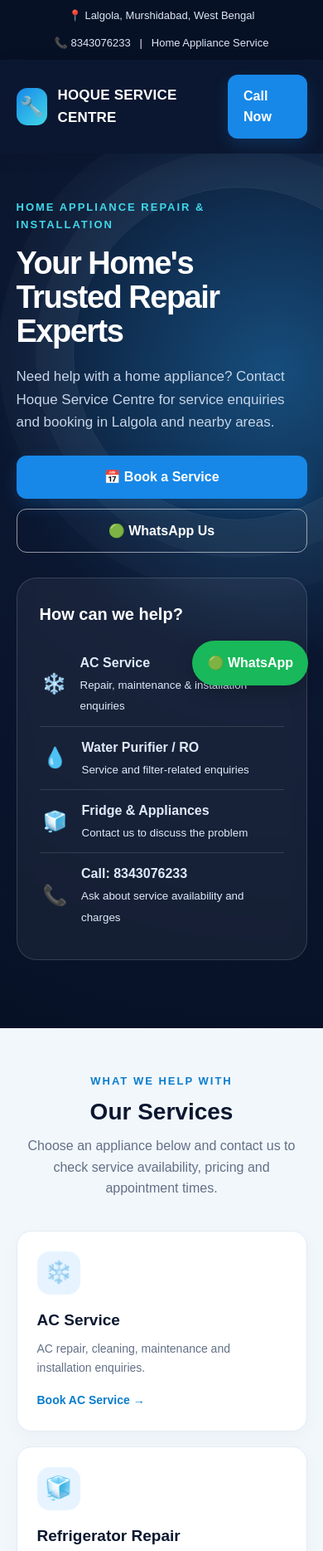
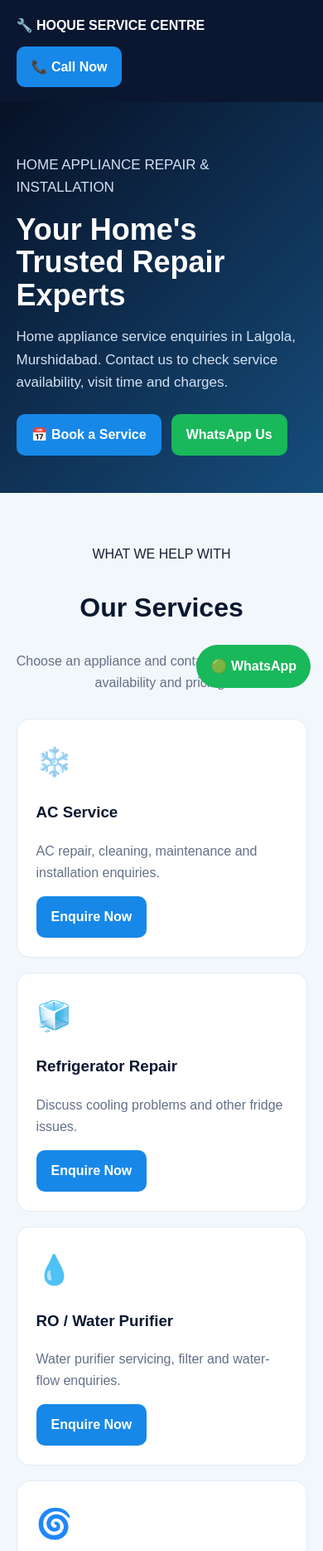
Before and after one commit to parvejhoque374-a11y/Hoque-Service-Center, a plain HTML site: page index.html in a window 390 px wide. Shown: the top 1869 px of the page at 83% size. Drawn offline with Linux system fonts and the light colour scheme.

Commit message:
Revise index.html for improved layout and content
Updated the layout and content of the index.html file, including changes to styles, sections, and service descriptions.

```diff
--- a/index.html
+++ b/index.html
@@ -1,168 +1,178 @@
+
 <!DOCTYPE html>
 <html lang="en">
 <head>
   <meta charset="UTF-8">
   <meta name="viewport" content="width=device-width, initial-scale=1">
-  <meta name="description" content="Hoque Service Centre offers home appliance repair and installation services in Lalgola, Murshidabad. Call or WhatsApp to enquire.">
-  <meta name="theme-color" content="#0b1730">
   <title>Hoque Service Centre | Home Appliance Repair</title>
   <style>
-    :root{--navy:#0b1730;--blue:#1788e8;--cyan:#41d7e8;--ink:#172033;--muted:#637087;--pale:#f2f7fc;--white:#fff}
-    *{box-sizing:border-box} html{scroll-behavior:smooth}
-    body{margin:0;font-family:Arial,Helvetica,sans-serif;color:var(--ink);line-height:1.6;background:#fff}
-    a{text-decoration:none;color:inherit}
-    .topbar{background:#071126;color:#dce7f6;font-size:13px;padding:9px 5%;display:flex;justify-content:space-between;gap:12px;flex-wrap:wrap}
-    header{background:var(--navy);color:#fff;padding:18px 5%;display:flex;align-items:center;justify-content:space-between;gap:20px;position:sticky;top:0;z-index:10;box-shadow:0 5px 18px #06102725}
-    .brand{display:flex;align-items:center;gap:12px;font-weight:800;font-size:20px;letter-spacing:.2px}
-    .logo{width:45px;height:45px;border-radius:13px;background:linear-gradient(135deg,var(--blue),var(--cyan));display:grid;place-items:center;font-size:23px}
-    nav{display:flex;gap:23px;align-items:center;font-size:14px;color:#e4ecf7}
-    .btn{display:inline-flex;align-items:center;justify-content:center;gap:8px;border-radius:12px;padding:13px 19px;font-weight:700;border:0;cursor:pointer;transition:.2s}
-    .btn-primary{background:var(--blue);color:#fff;box-shadow:0 8px 20px #1788e833}
-    .btn-primary:hover{background:#0876d2;transform:translateY(-1px)}
-    .btn-outline{border:1px solid #ffffff8c;color:#fff}
-    .hero{background:radial-gradient(circle at 85% 25%,#164d7c 0,#0b1730 40%,#071126 100%);color:#fff;padding:76px 5% 82px;overflow:hidden;position:relative}
-    .hero:after{content:"";position:absolute;width:400px;height:400px;border:1px solid #ffffff18;border-radius:50%;right:-100px;top:40px;box-shadow:0 0 0 45px #ffffff08,0 0 0 90px #ffffff05}
-    .hero-inner{max-width:1150px;margin:auto;position:relative;z-index:1;display:grid;grid-template-columns:1.2fr .8fr;gap:45px;align-items:center}
-    .eyebrow{color:var(--cyan);font-size:13px;font-weight:800;letter-spacing:2px;text-transform:uppercase}
-    h1{font-size:clamp(38px,5vw,62px);line-height:1.08;letter-spacing:-1.5px;margin:16px 0 20px}
-    .hero p{color:#c7d5e8;max-width:590px;font-size:17px;margin:0 0 27px}
-    .hero-actions{display:flex;gap:12px;flex-wrap:wrap}
-    .hero-card{background:#ffffff0e;border:1px solid #ffffff24;border-radius:24px;padding:27px;backdrop-filter:blur(8px)}
-    .hero-card h3{margin:0 0 18px;font-size:20px}
-    .quick{display:flex;gap:13px;align-items:center;padding:12px 0;border-bottom:1px solid #ffffff20;color:#e1eafa}
-    .quick:last-child{border-bottom:0}.quick-icon{font-size:24px;width:38px;text-align:center}
-    section{padding:70px 5%}.section-inner{max-width:1150px;margin:auto}
-    .section-title{text-align:center;max-width:690px;margin:0 auto 38px}
-    .section-title .eyebrow{color:#087dcc}
-    h2{font-size:clamp(28px,3vw,40px);line-height:1.15;margin:10px 0 12px;color:var(--navy)}
-    .section-title p{color:var(--muted);margin:0}
-    .services{background:var(--pale)}
-    .grid{display:grid;grid-template-columns:repeat(3,1fr);gap:18px}
-    .service{background:#fff;border:1px solid #e3ebf4;border-radius:18px;padding:24px;box-shadow:0 8px 25px #10274608}
-    .service-icon{height:52px;width:52px;border-radius:15px;background:#e7f4ff;display:grid;place-items:center;font-size:27px;margin-bottom:16px}
-    .service h3{margin:0 0 8px;color:var(--navy);font-size:19px}.service p{color:var(--muted);font-size:14px;margin:0 0 15px}
-    .text-link{color:#087dcc;font-weight:700;font-size:14px}
-    .about-grid{display:grid;grid-template-columns:1fr 1fr;gap:40px;align-items:center}
-    .about-panel{background:linear-gradient(135deg,#eaf7ff,#f4fbff);border-radius:24px;padding:32px}
-    .check{display:flex;gap:10px;margin:13px 0;color:#34435b}.check span{color:#087dcc;font-weight:900}
-    .booking{background:var(--navy);color:#fff}
-    .booking h2{color:#fff}.booking .section-title p{color:#c6d3e6}
-    .booking-box{max-width:800px;margin:auto;background:#fff;color:var(--ink);padding:28px;border-radius:22px}
+    *{box-sizing:border-box}
+    body{margin:0;font-family:Arial,sans-serif;color:#172033;line-height:1.6}
+    a{text-decoration:none}
+    header{background:#0b1730;color:white;padding:18px 5%;display:flex;align-items:center;justify-content:space-between;gap:12px;flex-wrap:wrap}
+    .brand{font-weight:bold;font-size:20px;color:white}
+    .btn{display:inline-block;padding:12px 18px;border-radius:10px;background:#1788e8;color:white;font-weight:bold}
+    .hero{background:linear-gradient(135deg,#071126,#164d7c);color:white;padding:65px 6%}
+    .hero h1{font-size:clamp(36px,6vw,58px);line-height:1.1;margin:15px 0}
+    .hero p{color:#d4e2f2;font-size:17px;max-width:600px}
+    .hero-actions{display:flex;gap:12px;flex-wrap:wrap;margin-top:25px}
+    section{padding:55px 6%}
+    h2{color:#0b1730;font-size:32px}
+    .intro{text-align:center;max-width:700px;margin:auto}
+    .services{background:#f2f7fc}
+    .grid{display:grid;grid-template-columns:repeat(3,1fr);gap:18px;margin-top:30px}
+    .card{background:white;padding:23px;border:1px solid #e3ebf4;border-radius:16px}
+    .icon{font-size:35px}
+    .card h3{color:#0b1730}
+    .card p,.muted{color:#637087}
+    .about{display:grid;grid-template-columns:1fr 1fr;gap:25px;align-items:center}
+    .panel{background:#eaf7ff;padding:25px;border-radius:18px}
+    .partner{background:linear-gradient(135deg,#071126,#103c63);color:white}
+    .partner-box{max-width:950px;margin:auto;padding:30px;border:1px solid #ffffff35;border-radius:20px}
+    .partner h2{color:white}
+    .partner p{color:#d4e2f2}
+    .tag{display:inline-block;padding:6px 12px;background:#d7f8ff;color:#06436b;border-radius:20px;font-size:12px;font-weight:bold}
+    .reviews{background:#f2f7fc}
+    .review{background:white;padding:22px;border-radius:15px;border:1px solid #e3ebf4}
+    .stars{color:#f4a900}
+    .booking{background:#0b1730;color:white}
+    .booking h2{color:white}
+    .formbox{max-width:800px;margin:auto;background:white;color:#172033;padding:25px;border-radius:18px}
     form{display:grid;grid-template-columns:1fr 1fr;gap:15px}
-    label{font-weight:700;font-size:13px;display:block;margin-bottom:6px}
-    input,select,textarea{width:100%;padding:13px 14px;border:1px solid #d9e2ed;border-radius:10px;font:inherit;background:#fff}
-    textarea{min-height:95px;resize:vertical}.full{grid-column:1/-1}
-    .small{font-size:12px;color:#66758a;margin-top:12px}
+    label{display:block;font-weight:bold;font-size:14px;margin-bottom:5px}
+    input,select,textarea{width:100%;padding:12px;border:1px solid #d9e2ed;border-radius:9px;font:inherit}
+    textarea{min-height:90px}
+    .full{grid-column:1/-1}
     .contact-grid{display:grid;grid-template-columns:repeat(3,1fr);gap:16px}
-    .contact-card{padding:24px;border:1px solid #e3ebf4;border-radius:18px;text-align:center}
-    .contact-card .service-icon{margin:0 auto 13px}
-    footer{background:#071126;color:#b8c6da;padding:25px 5%;text-align:center;font-size:13px}
-    .float-wa{position:fixed;right:18px;bottom:18px;background:#19b85a;color:#fff;padding:14px 18px;border-radius:50px;font-weight:800;box-shadow:0 8px 22px #0003;z-index:20}
-    @media(max-width:800px){nav{display:none}.hero-inner,.about-grid{grid-template-columns:1fr}.hero{padding-top:55px}.hero-card{max-width:500px}.grid{grid-template-columns:repeat(2,1fr)}.contact-grid{grid-template-columns:1fr}.topbar{justify-content:center}}
-    @media(max-width:520px){.grid{grid-template-columns:1fr}section{padding:54px 5%}.hero-inner{gap:30px}.brand{font-size:17px}.booking-box{padding:18px}form{grid-template-columns:1fr}.full{grid-column:auto}.hero-actions .btn{width:100%}}
+    .contact-card{text-align:center;border:1px solid #e3ebf4;border-radius:16px;padding:22px}
+    footer{background:#071126;color:#b8c6da;text-align:center;padding:25px}
+    .wa{position:fixed;right:15px;bottom:15px;background:#19b85a;color:white;padding:13px 17px;border-radius:40px;font-weight:bold;z-index:5}
+    @media(max-width:700px){.grid,.about,.contact-grid{grid-template-columns:1fr}.hero{padding:45px 5%}section{padding:45px 5%}form{grid-template-columns:1fr}.full{grid-column:auto}.brand{font-size:16px}}
   </style>
 </head>
 <body>
-  <div class="topbar"><span>📍 Lalgola, Murshidabad, West Bengal</span><span>📞 8343076233 &nbsp; | &nbsp; Home Appliance Service</span></div>
 <header>
-    <a class="brand" href="#home"><span class="logo">🔧</span><span>HOQUE SERVICE CENTRE</span></a>
-    <nav><a href="#home">Home</a><a href="#services">Services</a><a href="#about">About</a><a href="#booking">Book Service</a><a href="#contact">Contact</a></nav>
-    <a class="btn btn-primary" href="tel:+918343076233">Call Now</a>
+  <a class="brand" href="#home">🔧 HOQUE SERVICE CENTRE</a>
+  <a class="btn" href="tel:+918343076233">📞 Call Now</a>
 </header>
 
 <main>
 <section class="hero" id="home">
-      <div class="hero-inner">
+  <p>HOME APPLIANCE REPAIR & INSTALLATION</p>
+  <h1>Your Home's<br>Trusted Repair Experts</h1>
+  <p>Home appliance service enquiries in Lalgola, Murshidabad. Contact us to check service availability, visit time and charges.</p>
+  <div class="hero-actions">
+    <a class="btn" href="#booking">📅 Book a Service</a>
+    <a class="btn" style="background:#19b85a" href="https://wa.me/918343076233" target="_blank" rel="noopener">WhatsApp Us</a>
+  </div>
+</section>
+
+<section class="services" id="services">
+  <div class="intro">
+    <p>WHAT WE HELP WITH</p>
+    <h2>Our Services</h2>
+    <p class="muted">Choose an appliance and contact us to ask about availability and pricing.</p>
+  </div>
+  <div class="grid">
+    <div class="card"><div class="icon">❄️</div><h3>AC Service</h3><p>AC repair, cleaning, maintenance and installation enquiries.</p><a class="btn" href="#booking" data-service="AC Service">Enquire Now</a></div>
+    <div class="card"><div class="icon">🧊</div><h3>Refrigerator Repair</h3><p>Discuss cooling problems and other fridge issues.</p><a class="btn" href="#booking" data-service="Refrigerator Repair">Enquire Now</a></div>
+    <div class="card"><div class="icon">💧</div><h3>RO / Water Purifier</h3><p>Water purifier servicing, filter and water-flow enquiries.</p><a class="btn" href="#booking" data-service="RO / Water Purifier">Enquire Now</a></div>
+    <div class="card"><div class="icon">🌀</div><h3>Washing Machine</h3><p>Washing machine repair and maintenance enquiries.</p><a class="btn" href="#booking" data-service="Washing Machine">Enquire Now</a></div>
+    <div class="card"><div class="icon">🍳</div><h3>Kitchen Chimney</h3><p>Chimney cleaning, servicing and repair enquiries.</p><a class="btn" href="#booking" data-service="Kitchen Chimney">Enquire Now</a></div>
+    <div class="card"><div class="icon">🔥</div><h3>Geyser & Cooler</h3><p>Ask about geyser and air-cooler service availability.</p><a class="btn" href="#booking" data-service="Geyser / Air Cooler">Enquire Now</a></div>
+  </div>
+</section>
+
+<section class="partner" id="native">
+  <div class="partner-box">
+    <span class="tag">WATER PURIFIER SERVICE</span>
+    <h2>💧 Native Water Purifier Service</h2>
+    <p>Contact Hoque Service Centre for Native water purifier servicing and filter-related enquiries. Please confirm current service availability and any applicable partner authorization before booking.</p>
+    <a class="btn" href="https://wa.me/918343076233?text=Hello%20Hoque%20Service%20Centre%2C%20I%20have%20a%20Native%20water%20purifier%20service%20enquiry" target="_blank" rel="noopener">Ask on WhatsApp</a>
+  </div>
+</section>
+
+<section id="about">
+  <div class="about">
     <div>
-          <div class="eyebrow">Home Appliance Repair & Installation</div>
-          <h1>Your Home's<br>Trusted Repair Experts</h1>
-          <p>Need help with a home appliance? Contact Hoque Service Centre for service enquiries and booking in Lalgola and nearby areas.</p>
-          <div class="hero-actions">
-            <a class="btn btn-primary" href="#booking">📅 Book a Service</a>
-            <a class="btn btn-outline" href="https://wa.me/918343076233?text=Hello%20Hoque%20Service%20Centre%2C%20I%20want%20to%20book%20a%20service." target="_blank" rel="noopener">🟢 WhatsApp Us</a>
+      <p>ABOUT OUR SERVICE</p>
+      <h2>Helpful Service, Clear Communication</h2>
+      <p class="muted">Hoque Service Centre helps customers enquire about home appliance repair, maintenance and installation in Lalgola, Murshidabad.</p>
+      <a class="btn" href="tel:+918343076233">Call 8343076233</a>
     </div>
-        </div>
-        <div class="hero-card">
-          <h3>How can we help?</h3>
-          <div class="quick"><span class="quick-icon">❄️</span><span><b>AC Service</b><br><small>Repair, maintenance & installation enquiries</small></span></div>
-          <div class="quick"><span class="quick-icon">💧</span><span><b>Water Purifier / RO</b><br><small>Service and filter-related enquiries</small></span></div>
-          <div class="quick"><span class="quick-icon">🧊</span><span><b>Fridge & Appliances</b><br><small>Contact us to discuss the problem</small></span></div>
-          <div class="quick"><span class="quick-icon">📞</span><span><b>Call: 8343076233</b><br><small>Ask about service availability and charges</small></span></div>
+    <div class="panel">
+      <h2>Why Choose Us?</h2>
+      <p>✓ Direct phone and WhatsApp contact</p>
+      <p>✓ Multiple home-appliance service categories</p>
+      <p>✓ Mobile-friendly booking enquiry</p>
+      <p>✓ Local service enquiries around Lalgola</p>
+      <p>✓ Discuss charges before work begins</p>
     </div>
   </div>
 </section>
 
-    <section class="services" id="services">
-      <div class="section-inner">
-        <div class="section-title"><div class="eyebrow">What We Help With</div><h2>Our Services</h2><p>Choose an appliance below and contact us to check service availability, pricing and appointment times.</p></div>
+<section class="reviews" id="reviews">
+  <div class="intro">
+    <p>CUSTOMER FEEDBACK</p>
+    <h2>Customer Reviews</h2>
+    <p class="muted">Replace these sample cards with genuine customer reviews before publishing.</p>
+  </div>
   <div class="grid">
-          <article class="service"><div class="service-icon">❄️</div><h3>AC Service</h3><p>AC repair, cleaning, maintenance and installation enquiries.</p><a class="text-link" href="#booking" data-service="AC Service">Book AC Service →</a></article>
-          <article class="service"><div class="service-icon">🧊</div><h3>Refrigerator Repair</h3><p>Discuss cooling issues, unusual sounds and other fridge problems.</p><a class="text-link" href="#booking" data-service="Refrigerator Repair">Book Fridge Service →</a></article>
-          <article class="service"><div class="service-icon">💧</div><h3>RO / Water Purifier</h3><p>Water purifier servicing and filter or water-flow problem enquiries.</p><a class="text-link" href="#booking" data-service="RO / Water Purifier">Book RO Service →</a></article>
-          <article class="service"><div class="service-icon">🌀</div><h3>Washing Machine</h3><p>Ask about washing machine repair and maintenance.</p><a class="text-link" href="#booking" data-service="Washing Machine">Book Service →</a></article>
-          <article class="service"><div class="service-icon">🍳</div><h3>Kitchen Chimney</h3><p>Chimney cleaning, servicing and repair enquiries.</p><a class="text-link" href="#booking" data-service="Kitchen Chimney">Book Chimney Service →</a></article>
-          <article class="service"><div class="service-icon">🔥</div><h3>Geyser & Cooler</h3><p>Contact us to check availability for geyser and air-cooler service.</p><a class="text-link" href="#booking" data-service="Geyser / Air Cooler">Enquire Now →</a></article>
-        </div>
-      </div>
-    </section>
-
-    <section id="about">
-      <div class="section-inner about-grid">
-        <div><div class="eyebrow">About Our Service</div><h2>Helpful service, clear communication</h2><p style="color:var(--muted)">Hoque Service Centre helps customers enquire about home appliance repair, maintenance and installation in Lalgola, Murshidabad. Contact us before booking to confirm the service, visit time and charges.</p><a class="btn btn-primary" href="tel:+918343076233">📞 Call 8343076233</a></div>
-        <div class="about-panel"><h3 style="margin-top:0;color:var(--navy)">Why contact us?</h3><div class="check"><span>✓</span> Direct phone and WhatsApp contact</div><div class="check"><span>✓</span> Multiple home-appliance service categories</div><div class="check"><span>✓</span> Booking enquiry from your mobile</div><div class="check"><span>✓</span> Local service enquiries around Lalgola</div><p class="small">Service availability, visit charges, warranty and completion time should be confirmed directly before work begins.</p></div>
+    <div class="review"><div class="stars">★★★★★</div><h3>Helpful Communication</h3><p class="muted">Sample review placeholder. Add a real customer's feedback here.</p></div>
+    <div class="review"><div class="stars">★★★★★</div><h3>Easy to Contact</h3><p class="muted">Sample review placeholder. Add a real customer's feedback here.</p></div>
+    <div class="review"><div class="stars">★★★★★</div><h3>Local Service Enquiry</h3><p class="muted">Sample review placeholder. Add a real customer's feedback here.</p></div>
   </div>
 </section>
 
 <section class="booking" id="booking">
-      <div class="section-inner">
-        <div class="section-title"><div class="eyebrow">Quick Booking Enquiry</div><h2>Book a Service</h2><p>Fill in your details. Your phone will open WhatsApp with the booking information ready to send.</p></div>
-        <div class="booking-box">
+  <div class="intro">
+    <p>QUICK BOOKING ENQUIRY</p>
+    <h2>Book a Service</h2>
+    <p>Fill in your details to open WhatsApp with your enquiry.</p>
+  </div>
+  <div class="formbox">
     <form id="bookingForm">
       <div><label for="customer">Your Name *</label><input id="customer" required placeholder="Enter your name"></div>
       <div><label for="phone">Your Mobile Number *</label><input id="phone" required inputmode="tel" placeholder="Enter mobile number"></div>
-            <div><label for="service">Select Service *</label><select id="service" required><option value="">Choose an appliance</option><option>AC Service</option><option>Refrigerator Repair</option><option>RO / Water Purifier</option><option>Washing Machine</option><option>Kitchen Chimney</option><option>Geyser / Air Cooler</option><option>Other</option></select></div>
+      <div><label for="service">Select Service *</label><select id="service" required><option value="">Choose an appliance</option><option>AC Service</option><option>Refrigerator Repair</option><option>RO / Water Purifier</option><option>Washing Machine</option><option>Kitchen Chimney</option><option>Geyser / Air Cooler</option><option>Native Water Purifier</option><option>Other</option></select></div>
       <div><label for="date">Preferred Date</label><input id="date" type="date"></div>
       <div class="full"><label for="address">Your Address / Area *</label><input id="address" required placeholder="Village, area, landmark"></div>
-            <div class="full"><label for="problem">Problem Details</label><textarea id="problem" placeholder="Tell us briefly what problem you are facing"></textarea></div>
-            <div class="full"><button class="btn btn-primary" type="submit">Send Booking on WhatsApp →</button><div class="small">This form does not automatically book or confirm an appointment. Your enquiry is sent to WhatsApp so the service details can be confirmed.</div></div>
+      <div class="full"><label for="problem">Problem Details</label><textarea id="problem" placeholder="Tell us the problem briefly"></textarea></div>
+      <div class="full"><button class="btn" type="submit">Send Booking on WhatsApp →</button><p class="muted">This form sends an enquiry; it does not automatically confirm an appointment.</p></div>
     </form>
-        </div>
   </div>
 </section>
 
 <section id="contact">
-      <div class="section-inner">
-        <div class="section-title"><div class="eyebrow">Get in Touch</div><h2>Contact Hoque Service Centre</h2><p>Call or WhatsApp to ask about service availability and booking.</p></div>
+  <div class="intro"><p>GET IN TOUCH</p><h2>Contact Hoque Service Centre</h2><p class="muted">Lalgola, Murshidabad, West Bengal</p></div>
   <div class="contact-grid">
-          <div class="contact-card"><div class="service-icon">📞</div><h3>Call Us</h3><p>8343076233</p><a class="btn btn-primary" href="tel:+918343076233">Call Now</a></div>
-          <div class="contact-card"><div class="service-icon">🟢</div><h3>WhatsApp</h3><p>Send your service enquiry directly.</p><a class="btn btn-primary" href="https://wa.me/918343076233" target="_blank" rel="noopener">Message Us</a></div>
-          <div class="contact-card"><div class="service-icon">📍</div><h3>Service Area</h3><p>Lalgola, Murshidabad, West Bengal, India</p><a class="text-link" href="https://www.google.com/maps/search/?api=1&query=Lalgola%2C%20Murshidabad%2C%20West%20Bengal" target="_blank" rel="noopener">Open in Google Maps →</a></div>
-        </div>
+    <div class="contact-card"><div class="icon">📞</div><h3>Call Us</h3><p>8343076233</p><a class="btn" href="tel:+918343076233">Call Now</a></div>
+    <div class="contact-card"><div class="icon">🟢</div><h3>WhatsApp</h3><p>Send your service enquiry.</p><a class="btn" href="https://wa.me/918343076233" target="_blank" rel="noopener">Message Us</a></div>
+    <div class="contact-card"><div class="icon">📍</div><h3>Service Area</h3><p>Lalgola, Murshidabad</p><a class="btn" href="https://www.google.com/maps/search/?api=1&query=Lalgola%2C%20Murshidabad%2C%20West%20Bengal" target="_blank" rel="noopener">Google Maps</a></div>
   </div>
 </section>
 </main>
-  <footer>© <span id="year"></span> Hoque Service Centre · Lalgola, Murshidabad · Phone: 8343076233</footer>
-  <a class="float-wa" href="https://wa.me/918343076233?text=Hello%20Hoque%20Service%20Centre%2C%20I%20need%20appliance%20service." target="_blank" rel="noopener">🟢 WhatsApp</a>
+
+<footer>© <span id="year"></span> Hoque Service Centre · Lalgola, Murshidabad · 8343076233</footer>
+<a class="wa" href="https://wa.me/918343076233?text=Hello%20Hoque%20Service%20Centre%2C%20I%20need%20appliance%20service" target="_blank" rel="noopener">🟢 WhatsApp</a>
+
 <script>
-    document.getElementById('year').textContent = new Date().getFullYear();
-    document.querySelectorAll('[data-service]').forEach(link => link.addEventListener('click', () => {
-      const select = document.getElementById('service');
-      select.value = link.dataset.service;
-    }));
-    document.getElementById('bookingForm').addEventListener('submit', function(e) {
+document.getElementById('year').textContent=new Date().getFullYear();
+document.querySelectorAll('[data-service]').forEach(link=>link.addEventListener('click',()=>{document.getElementById('service').value=link.dataset.service;}));
+document.getElementById('bookingForm').addEventListener('submit',function(e){
   e.preventDefault();
-      const get = id => document.getElementById(id).value.trim();
-      const message = [
+  const get=id=>document.getElementById(id).value.trim();
+  const message=[
     'Hello Hoque Service Centre, I want to book a service.',
     '',
-        'Name: ' + get('customer'),
-        'Mobile: ' + get('phone'),
-        'Service: ' + get('service'),
-        'Preferred date: ' + (get('date') || 'Not specified'),
-        'Address/Area: ' + get('address'),
-        'Problem: ' + (get('problem') || 'Not specified')
+    'Name: '+get('customer'),
+    'Mobile: '+get('phone'),
+    'Service: '+get('service'),
+    'Preferred date: '+(get('date')||'Not specified'),
+    'Address/Area: '+get('address'),
+    'Problem: '+(get('problem')||'Not specified')
   ].join('\n');
-      window.open('https://wa.me/918343076233?text=' + encodeURIComponent(message), '_blank');
+  window.open('https://wa.me/918343076233?text='+encodeURIComponent(message),'_blank');
 });
 </script>
 </body>
```
Lines whose indentation alone changed are shown as unchanged.
